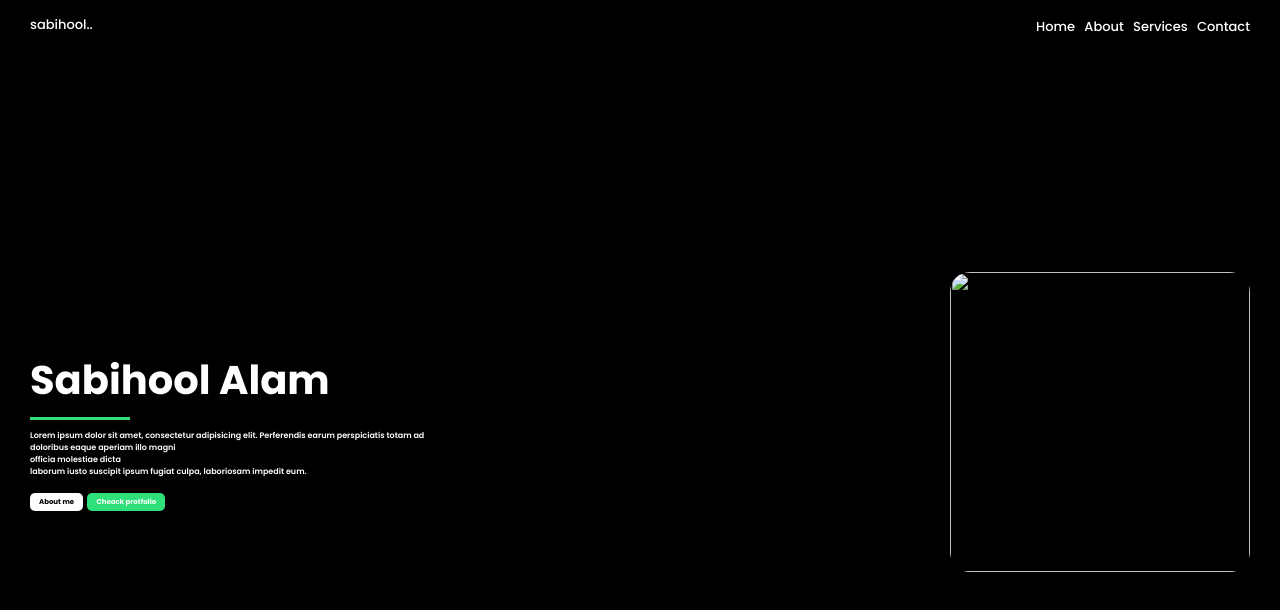
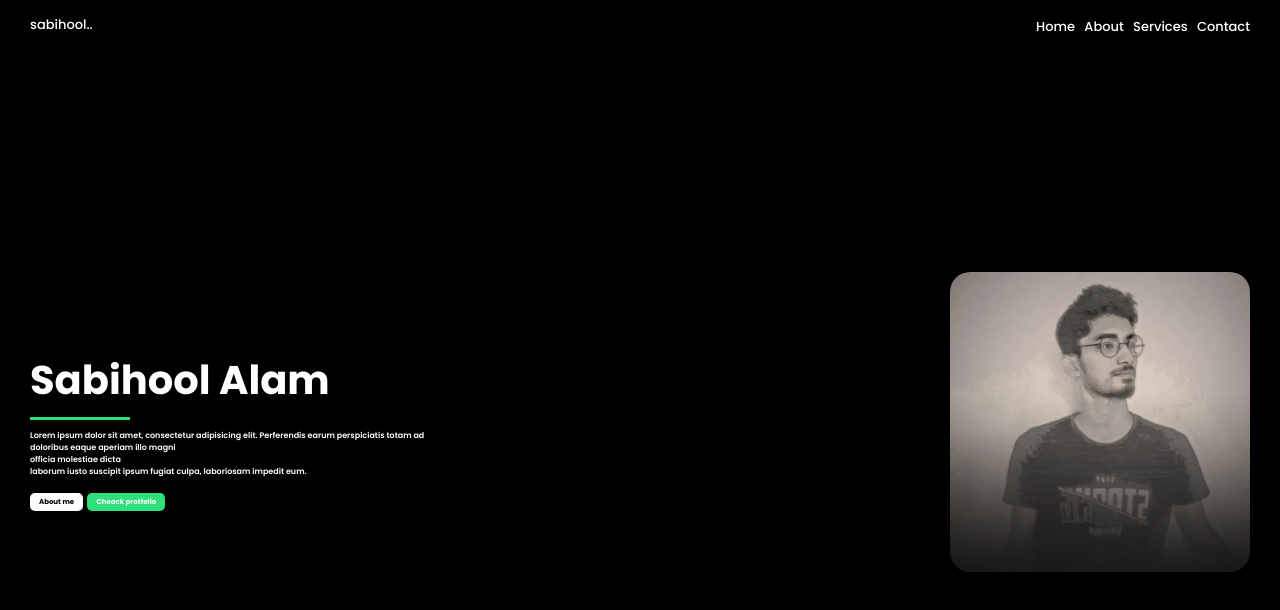
Before and after one commit to Sabihool/Sabihool.Portfolio, a plain HTML site: page index.html in a window 1280 px wide. Drawn offline with nearby package versions, Linux system fonts and the light colour scheme; files whose address does not match are found by name.

Commit message:
Update index.html
Change img

```diff
--- a/index.html
+++ b/index.html
@@ -66,7 +66,7 @@
    </div>
 
    <div class="image">
-     <img src="/image/intro-bg.jpg" alt="">
+     <img src="intro-bg.jpg" alt="">
    </div>
 
 
```
